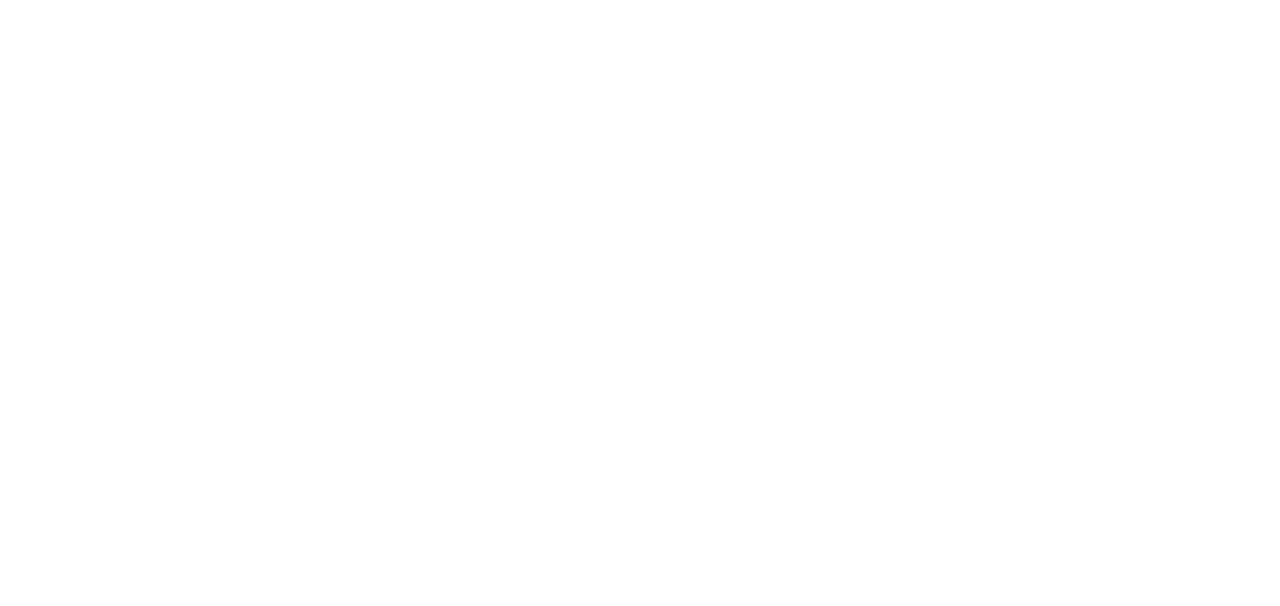
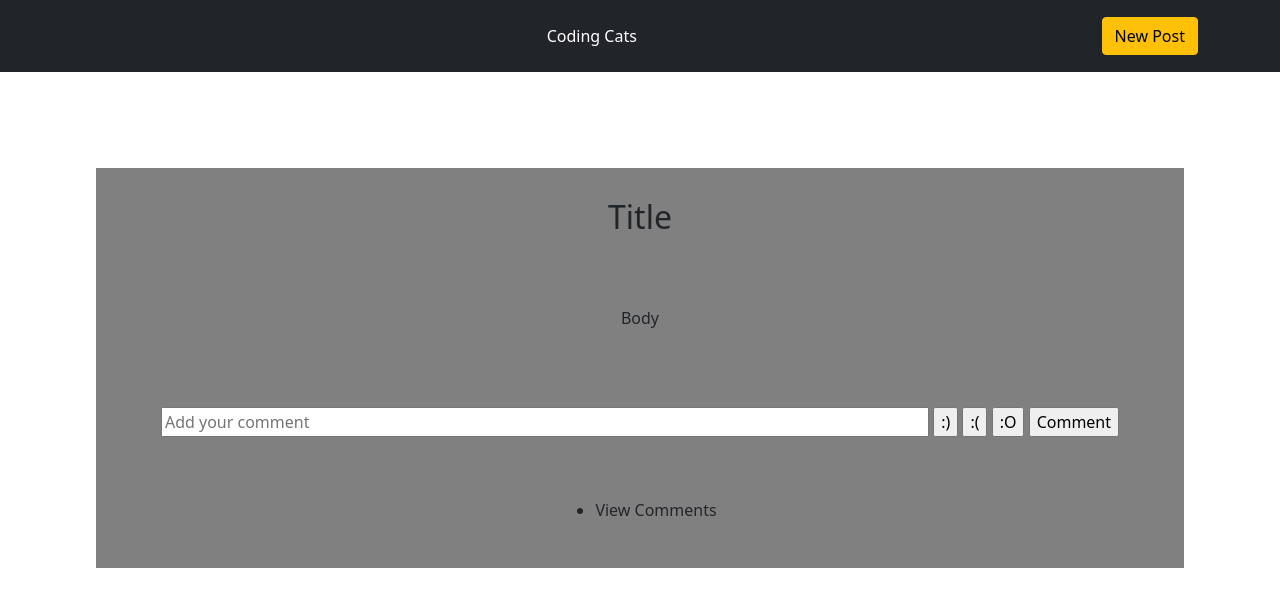
Before and after one commit to Graingertom/journalsite, a website: page client/index.html in a window 1280 px wide. Drawn offline with nearby package versions, Linux system fonts and the light colour scheme.

Commit message:
adding the layout style for homepage

```diff
--- a/client/assets/style.css
+++ b/client/assets/style.css
@@ -0,0 +1,20 @@
+article {
+    display: grid;
+    grid-template-rows: auto auto auto auto;
+    grid-template-columns: 100%;
+    height: 50vh;
+    margin: 6rem;
+    background-color: grey;
+    align-items: center;
+    justify-items: center;
+    justify-content: center;
+}
+
+.textContent {
+    display: grid;
+    grid-template-columns: auto auto;
+}
+
+.addComment {
+    width: 60vw;
+}
--- a/client/index.html
+++ b/client/index.html
@@ -4,12 +4,61 @@
     <meta charset="UTF-8">
     <meta http-equiv="X-UA-Compatible" content="IE=edge">
     <meta name="viewport" content="width=device-width, initial-scale=1.0">
+    <link href="https://cdn.jsdelivr.net/npm/bootstrap@5.1.3/dist/css/bootstrap.min.css" rel="stylesheet" integrity="sha384-1BmE4kWBq78iYhFldvKuhfTAU6auU8tT94WrHftjDbrCEXSU1oBoqyl2QvZ6jIW3" crossorigin="anonymous">
+    <script src="https://cdn.jsdelivr.net/npm/bootstrap@5.1.3/dist/js/bootstrap.bundle.min.js" integrity="sha384-ka7Sk0Gln4gmtz2MlQnikT1wXgYsOg+OMhuP+IlRH9sENBO0LRn5q+8nbTov4+1p" crossorigin="anonymous" defer></script>
     <link rel="stylesheet" href="assets/style.css">
     <script src="assets/script.js" defer></script>
     <!-- Add Favicon -->
     <title>Coding Cats</title>
 </head>
 <body>
+    <header class="p-3 bg-dark text-white">
+        <div class="container">
+          <div class="d-flex flex-wrap align-items-center justify-content-center justify-content-lg-start">
+            <!-- <a href="/" class="d-flex align-items-center mb-2 mb-lg-0 text-white text-decoration-none">
+              <svg class="bi me-2" width="40" height="32" role="img" aria-label="Bootstrap"><use xlink:href="#bootstrap"></use></svg>
+            </a>
+     -->
+            <!-- <ul class="nav col-4 col-lg-auto me-lg-auto mb-2 justify-content-center mb-md-0">
+              <li><a href="#" class="nav-link px-2 text-secondary">Home</a></li>
+            </ul> -->
 
+            <ul class="nav col-12 col-lg-auto me-lg-auto mb-2 mx-auto justify-content-center mb-md-0">
+                <li><a href="#" class="nav-link px-2 text-white">Coding Cats</a></li>
+            </ul>
+
+            <div class="text-end">
+              <button type="button" class="btn btn-warning">New Post</button>
+            </div>
+          </div>
+        </div>
+      </header>
+
+    <article>
+        <h2>Title</h2>
+
+        <section class="textContent">
+            <p>Body</p>
+
+        </section>
+
+        <section class="interactiveComments">
+            <form id="form">
+                <input type="text" class="addComment" name="message" id="message" placeholder="Add your comment" />
+                <input type="button" name="" value=":)" onclick="check()">
+                <input type="button" name="" value=":(" onclick="check()">
+                <input type="button" name="" value=":O" onclick="check()">
+                <input type="submit" name="submit" value="Comment">
+            </form>
+        </section>
+
+        <ul>
+            <li>View Comments</li>
+        </ul>
+    </article>
+
+    <footer>
+
+    </footer>
 </body>
 </html>
```
Also changed, not shown: 1 other file.
